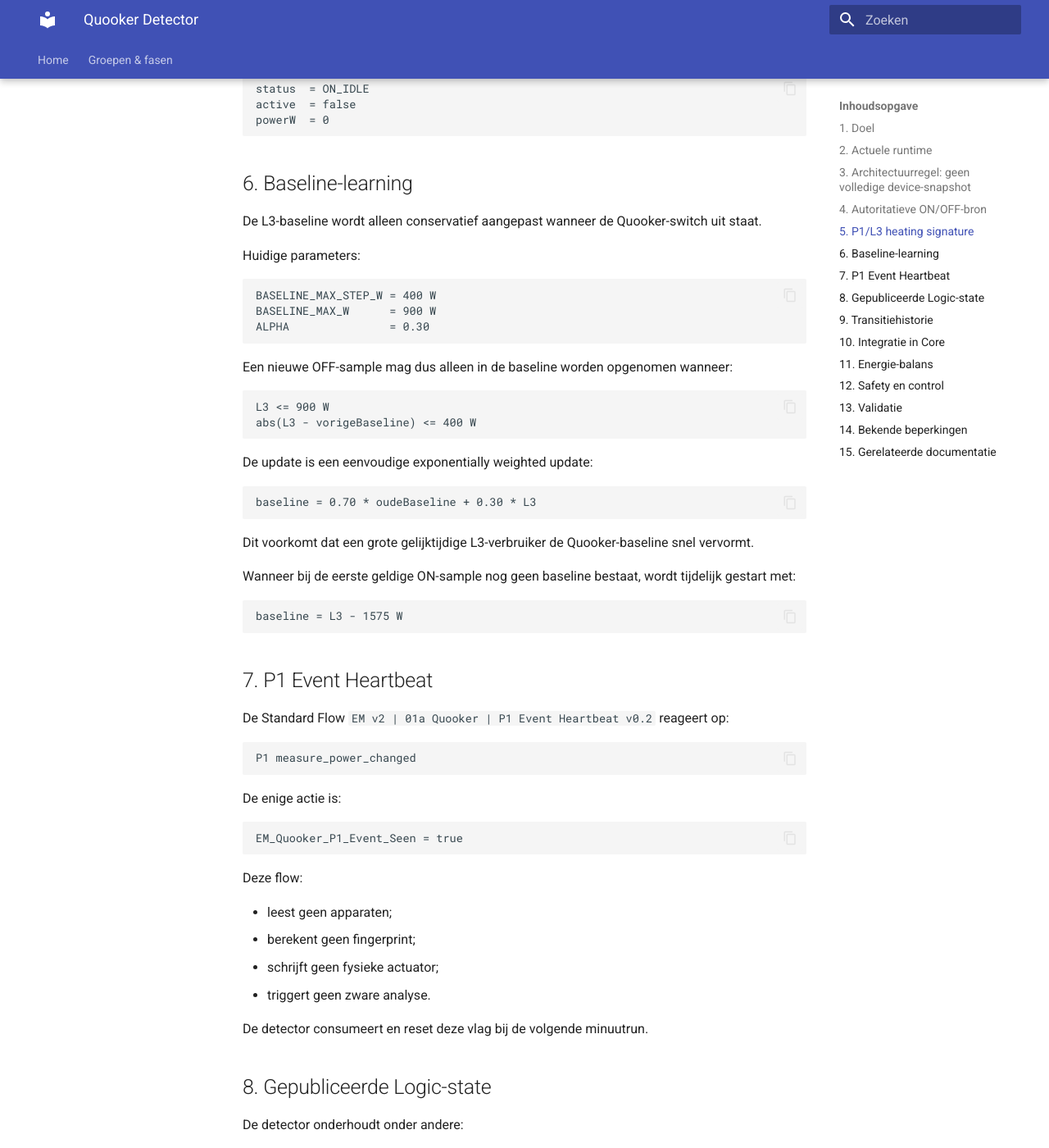
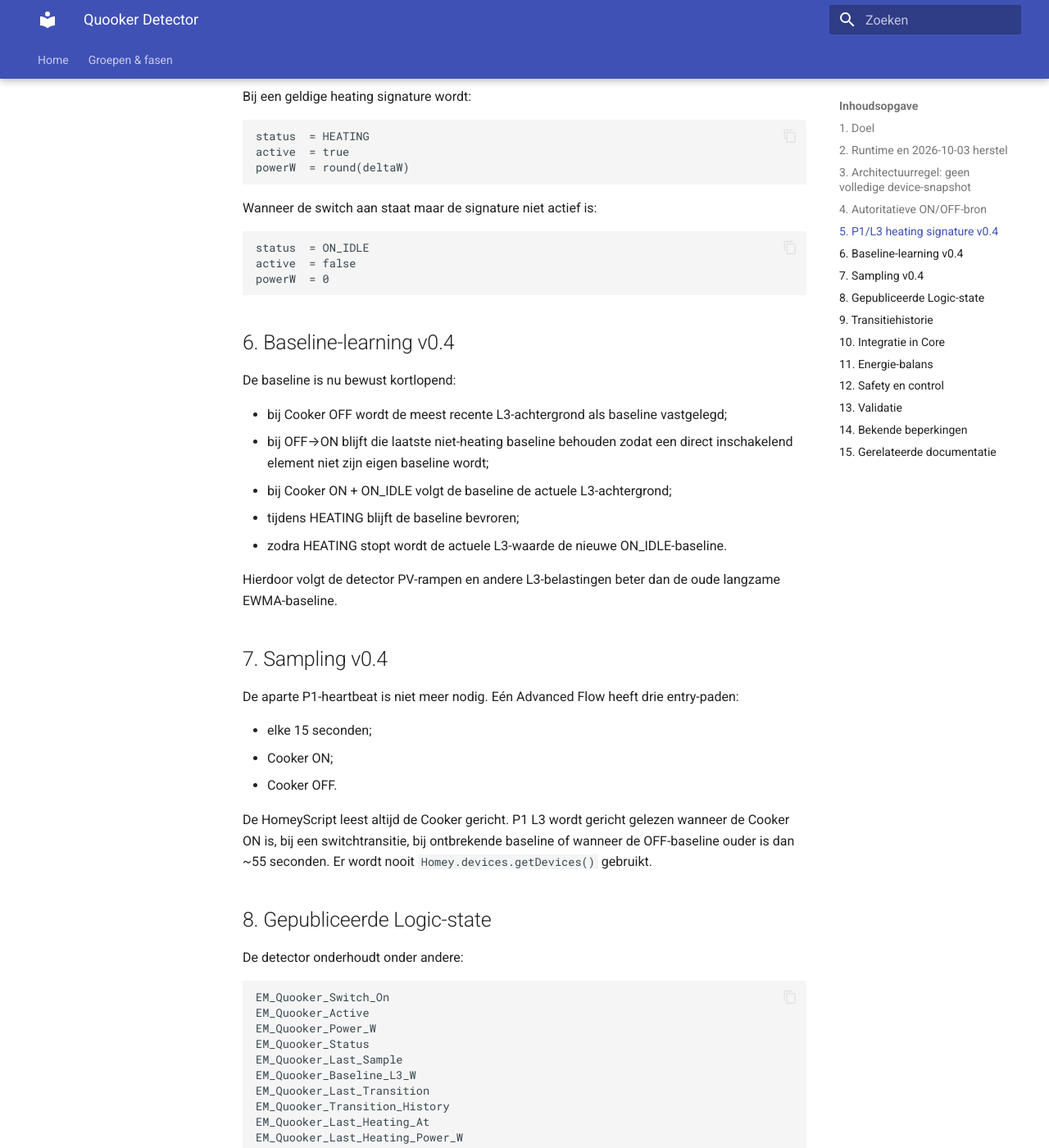
Before and after one commit to OnsKasteeltje/homey-energy-manual, an MkDocs documentation site: the page built from docs/software-architecture/components/quooker.md, in a window 1280 px wide and 1400 px high, scrolled down 2443 px. Shown: the whole window at 82% size. Built offline with MkDocs 1.6.1 and Material for MkDocs 9.7.7, drawn with Linux system fonts in a browser that asks for light colours; some of the changed text lies outside the part shown.

Commit message:
docs(quooker): document missing v0.3 and v0.4 detector recovery

````diff
--- a/docs/software-architecture/components/quooker.md
+++ b/docs/software-architecture/components/quooker.md
@@ -1,13 +1,13 @@
 ---
 component: quooker
 title: Quooker Detector
-version: 0.3
+version: 0.4
 status: active
 architecture_status: implemented
-last_verified: 2026-08-25
+last_verified: 2026-10-03
 source:
-  - Homey Advanced Flow: EM v2 | 01 Quooker Detector | v0.3 SWITCH-AUTH + P1 HEATING
-  - Homey Standard Flow: EM v2 | 01a Quooker | P1 Event Heartbeat v0.2
+  - Canonical source: src/homey/observability/quooker/quooker-detector-v0.4.live-homey.js
+  - Pure classifier: src/homey/observability/quooker/quooker-detector-v0.4.mjs
   - Homey Advanced Flow: EM v2 | 00 Core Tick | v0.10.13 (EV electrical context)
 owner: EMS
 ---
@@ -25,16 +25,22 @@
 
 De detector stuurt de Quooker niet aan. Hij publiceert uitsluitend afgeleide toestand en diagnostiek naar Homey Logic, waarna Core deze informatie in dezelfde centrale EMS-state opneemt.
 
-## 2. Actuele runtime
+## 2. Runtime en 2026-10-03 herstel
 
-Actieve flows:
+Op 2026-10-03 bleek de detector uit de Homey-runtime verdwenen te zijn. Alleen de Quooker Adapter en LIVE Actuator waren nog aanwezig. Daardoor bleven de legacy detectorvariabelen, waaronder `EM_Quooker_Power_W`, stale/0 terwijl de fysieke Quooker aantoonbaar verwarmde.
 
-| Flow | Status | Functie |
-|---|---|---|
-| `EM v2 | 01 Quooker Detector | v0.3 SWITCH-AUTH + P1 HEATING` | actief | classificatie OFF / ON_IDLE / HEATING |
-| `EM v2 | 01a Quooker | P1 Event Heartbeat v0.2` | actief | zet alleen `EM_Quooker_P1_Event_Seen=true` bij P1 power change |
+De gemeten testcase van 2026-10-03:
 
-De detector draait elke minuut en heeft daarnaast een handmatige start-entry.
+```text
+10:11:00 lokaal  target ON / Cooker ON
+10:11:05         P1 L3 ≈ -1290 W
+10:11:10         P1 L3 ≈  +346 W
+delta            ≈ +1636 W
+```
+
+Dit bevestigt de bestaande ~1.58–1.65 kW heating signature.
+
+v0.4 herstelt de detector als aparte observe-only flow. De flow draait elke 15 seconden en wordt daarnaast direct getriggerd bij Cooker ON/OFF. Terwijl de Cooker ON is wordt P1 L3 elke run gericht gelezen; terwijl de Cooker OFF is wordt de L3-baseline maximaal eenmaal per ~55 seconden ververst.
 
 ## 3. Architectuurregel: geen volledige device-snapshot
 
@@ -77,22 +83,26 @@
 
 Daarom kan een P1-piek nooit zelfstandig de status `HEATING` geven wanneer de Cooker-switch uit staat.
 
-## 5. P1/L3 heating signature
+## 5. P1/L3 heating signature v0.4
 
 Wanneer de switch aan staat én een P1-event is gezien, leest de detector `measure_power.l3`.
 
-De huidige signature gebruikt:
+De v0.4 signature gebruikt start- en hold-hysterese:
 
 ```text
-MIN_DELTA_W = 1400 W
-MAX_DELTA_W = 1750 W
+START_MIN_W = 1300 W
+START_MAX_W = 1900 W
+HOLD_MIN_W  = 1100 W
+HOLD_MAX_W  = 2050 W
 ```
 
 Met:
 
 ```text
-deltaW = max(0, L3_W - baseline_L3_W)
+deltaW = L3_W - baseline_L3_W
 ```
+
+De baseline wordt nooit door een actieve heating-puls heen geleerd.
 
 Heating is geldig wanneer:
 
@@ -116,61 +126,27 @@
 powerW  = 0
 ```
 
-## 6. Baseline-learning
+## 6. Baseline-learning v0.4
 
-De L3-baseline wordt alleen conservatief aangepast wanneer de Quooker-switch uit staat.
+De baseline is nu bewust kortlopend:
 
-Huidige parameters:
+- bij Cooker OFF wordt de meest recente L3-achtergrond als baseline vastgelegd;
+- bij OFF→ON blijft die laatste niet-heating baseline behouden zodat een direct inschakelend element niet zijn eigen baseline wordt;
+- bij Cooker ON + ON_IDLE volgt de baseline de actuele L3-achtergrond;
+- tijdens HEATING blijft de baseline bevroren;
+- zodra HEATING stopt wordt de actuele L3-waarde de nieuwe ON_IDLE-baseline.
 
-```text
-BASELINE_MAX_STEP_W = 400 W
-BASELINE_MAX_W      = 900 W
-ALPHA               = 0.30
-```
+Hierdoor volgt de detector PV-rampen en andere L3-belastingen beter dan de oude langzame EWMA-baseline.
 
-Een nieuwe OFF-sample mag dus alleen in de baseline worden opgenomen wanneer:
+## 7. Sampling v0.4
 
-```text
-L3 <= 900 W
-abs(L3 - vorigeBaseline) <= 400 W
-```
+De aparte P1-heartbeat is niet meer nodig. Eén Advanced Flow heeft drie entry-paden:
 
-De update is een eenvoudige exponentially weighted update:
+- elke 15 seconden;
+- Cooker ON;
+- Cooker OFF.
 
-```text
-baseline = 0.70 * oudeBaseline + 0.30 * L3
-```
-
-Dit voorkomt dat een grote gelijktijdige L3-verbruiker de Quooker-baseline snel vervormt.
-
-Wanneer bij de eerste geldige ON-sample nog geen baseline bestaat, wordt tijdelijk gestart met:
-
-```text
-baseline = L3 - 1575 W
-```
-
-## 7. P1 Event Heartbeat
-
-De Standard Flow `EM v2 | 01a Quooker | P1 Event Heartbeat v0.2` reageert op:
-
-```text
-P1 measure_power_changed
-```
-
-De enige actie is:
-
-```text
-EM_Quooker_P1_Event_Seen = true
-```
-
-Deze flow:
-
-- leest geen apparaten;
-- berekent geen fingerprint;
-- schrijft geen fysieke actuator;
-- triggert geen zware analyse.
-
-De detector consumeert en reset deze vlag bij de volgende minuutrun.
+De HomeyScript leest altijd de Cooker gericht. P1 L3 wordt gericht gelezen wanneer de Cooker ON is, bij een switchtransitie, bij ontbrekende baseline of wanneer de OFF-baseline ouder is dan ~55 seconden. Er wordt nooit `Homey.devices.getDevices()` gebruikt.
 
 ## 8. Gepubliceerde Logic-state
 
@@ -275,7 +251,7 @@
 physicalWritePerformed = false
 ```
 
-Er bestaat geen automatische Quooker-writer in deze detectorarchitectuur.
+De detector zelf schrijft nooit fysiek. De aparte `EM v2 | 60 Actuator | Quooker v0.2 LIVE` blijft de enige fysieke Quooker-writer.
 
 Belangrijke invarianten:
 
````
